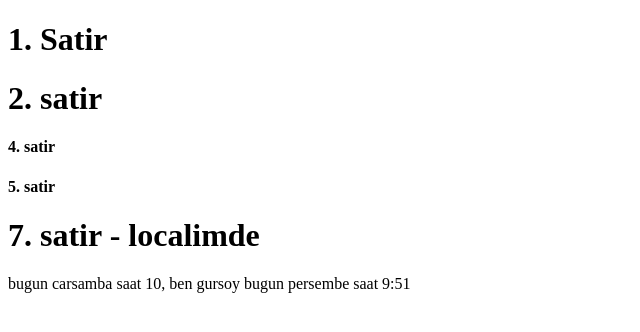
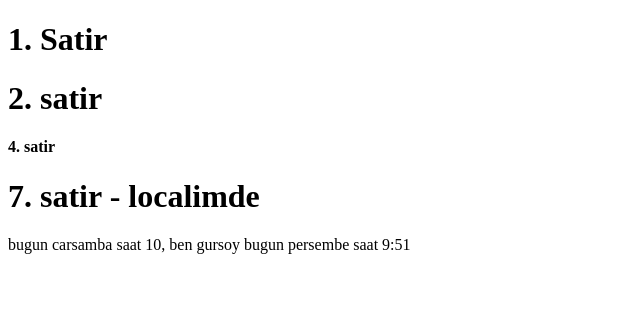
Before and after one commit to chemistbaba/WebDevGitDeneme, a plain HTML site: page index.html in a window 1280 px wide. Shown: the whole page, without its empty margins (0-640 px from the left). Drawn offline with Linux system fonts and the light colour scheme.

Commit message:
version 3

```diff
--- a/index.html
+++ b/index.html
@@ -8,7 +8,7 @@
     <h1>1. Satir</h1>
     <h1>2. satir</h1>
     <h4> 4. satir</h4>
-    <h4> 5. satir</h4>
+
 
     <h1>7. satir - localimde</h1>
     bugun carsamba saat 10, ben gursoy
```
